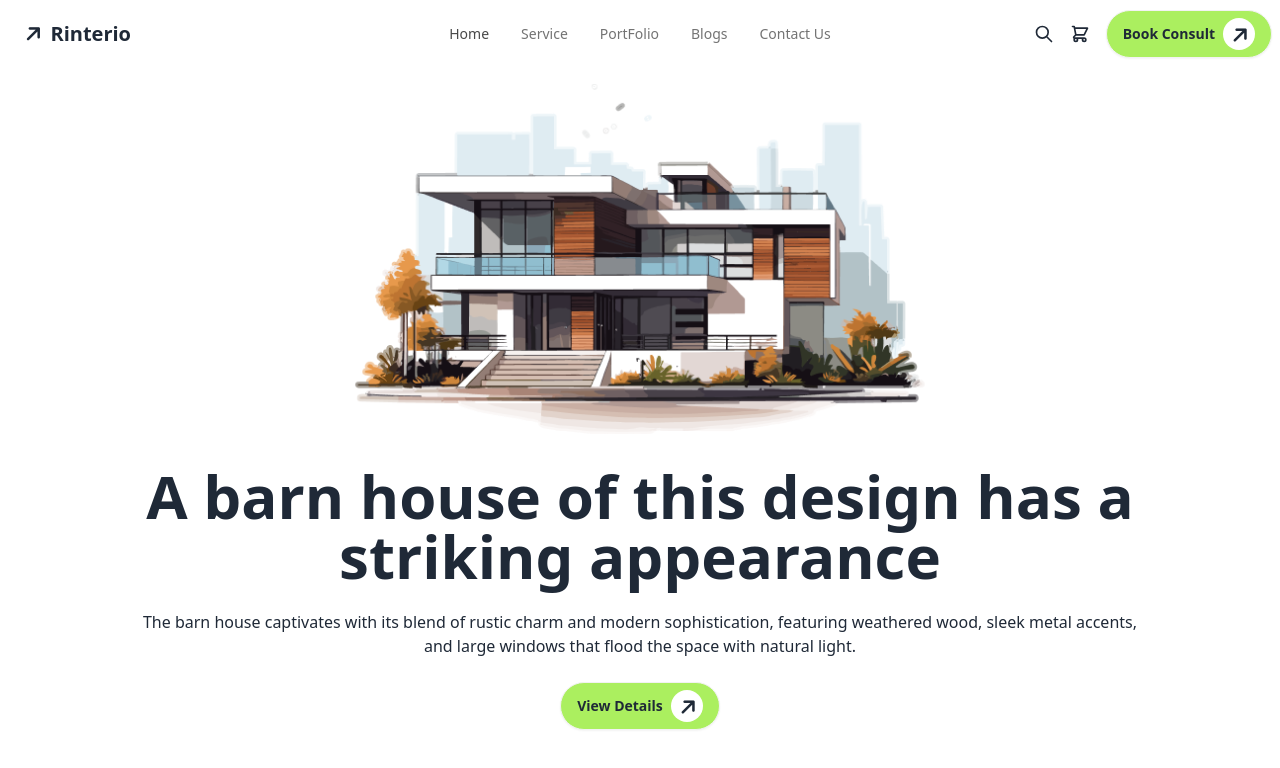
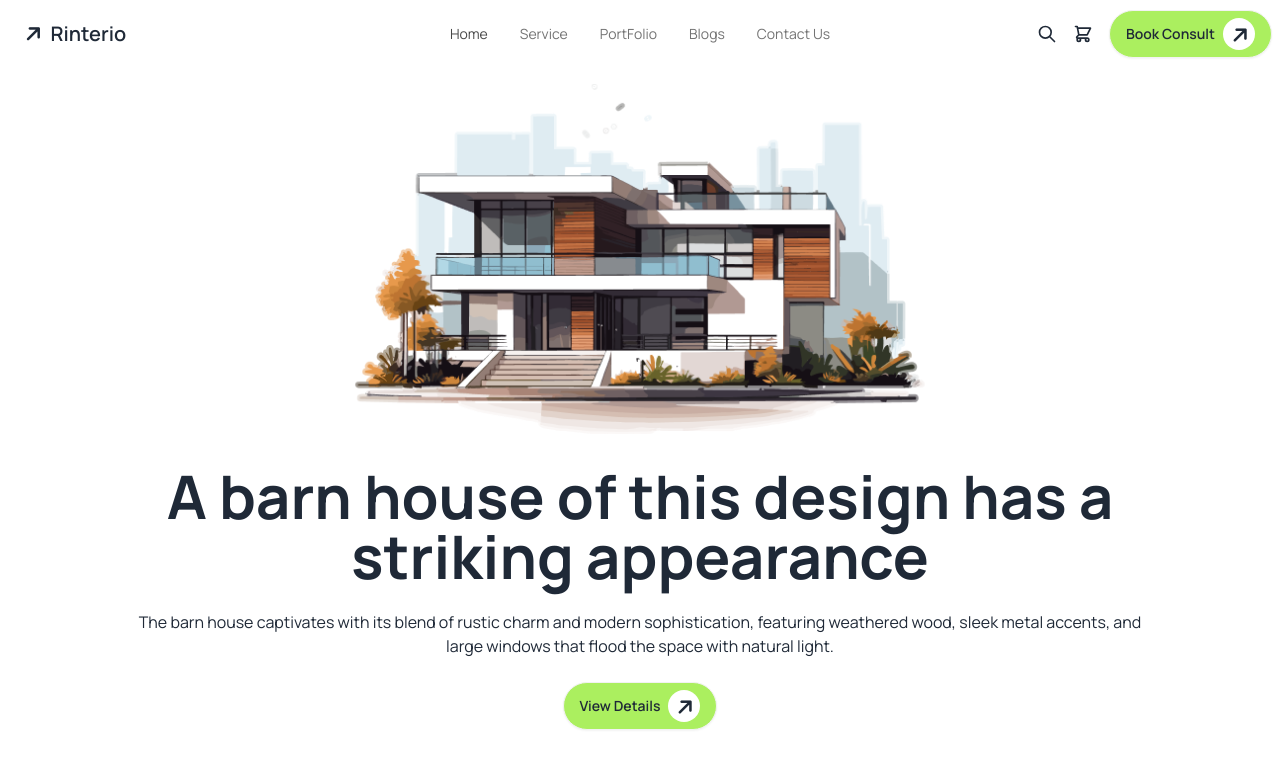
Before and after one commit to ShahJamal6160/Batch-10-Assignment-3, a plain HTML site: page index.html in a window 1280 px wide. Drawn offline with nearby package versions, Linux system fonts and the light colour scheme.

Commit message:
banner section and font added done

```diff
--- a/index.html
+++ b/index.html
@@ -26,8 +26,22 @@
 
       <!-- FontAwesome cdn -->
     <script src="https://kit.fontawesome.com/61f157241a.js" crossorigin="anonymous"></script>
+
+    <!-- font Manrope -->
+    <link rel="preconnect" href="https://fonts.googleapis.com">
+    <link rel="preconnect" href="https://fonts.gstatic.com" crossorigin>
+    <link href="https://fonts.googleapis.com/css2?family=Manrope:wght@200..800&display=swap" rel="stylesheet">
+
+    <style>
+      .font-manrope{
+      font-family: "Manrope", sans-serif;
+      font-optical-sizing: auto;
+      font-style: normal;
+    }
+    </style>
+
 </head>
-<body>
+<body class="font-manrope">
        <Header class="md:container mx-auto">
 
         <!-- navber start -->
```
